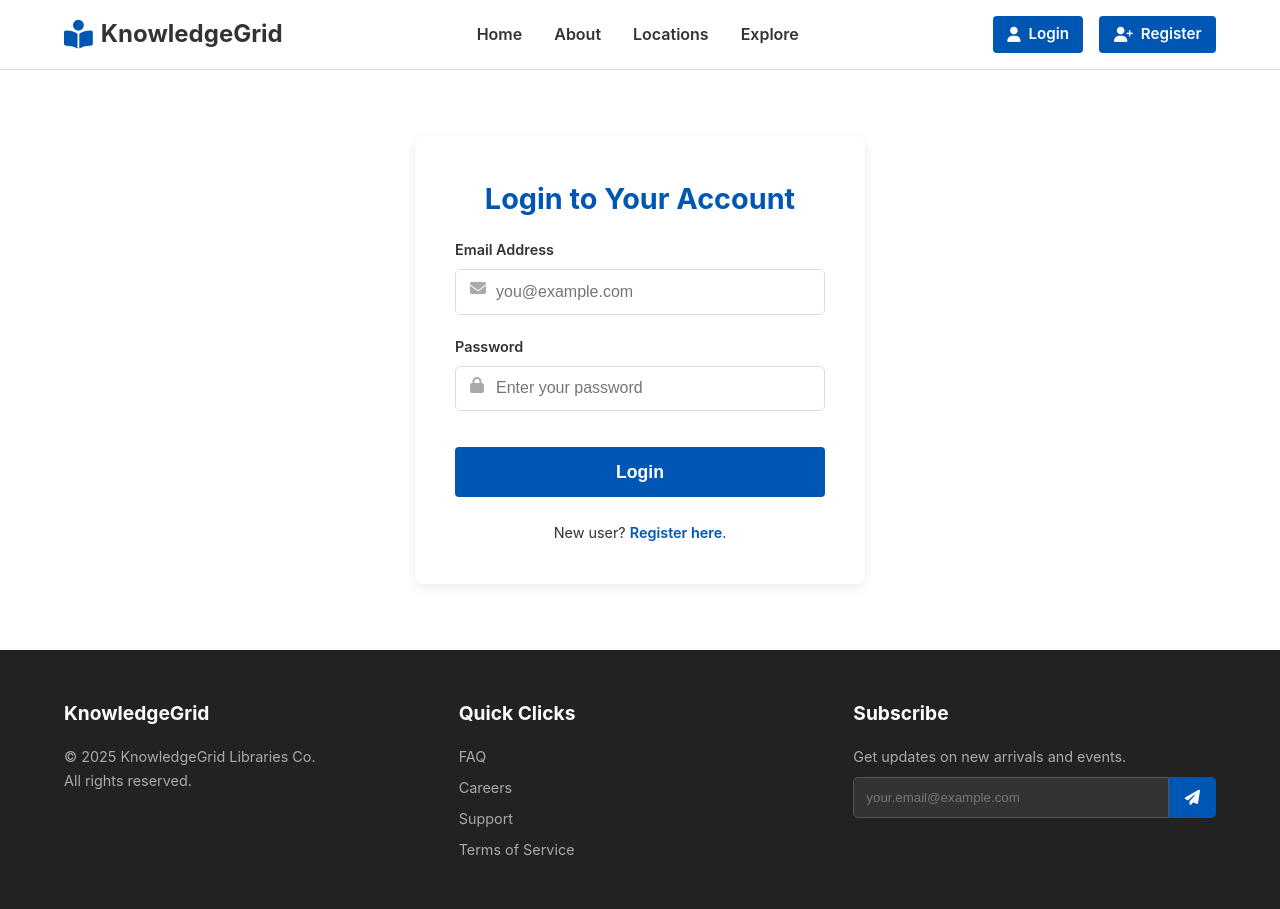
After one commit to karthikdevadiga05/KnowledgeGrid-libraries, a PHP site: page /auth/login.php in a window 1280 px wide. The commit adds this page. Run offline with PHP 8.4, Linux system fonts and the light colour scheme.

Commit message:
style: add styles to login page

```diff
--- /dev/null
+++ b/assets/css/login.css
@@ -0,0 +1,104 @@
+.form-page-container {
+    display: flex;
+    justify-content: center;
+    align-items: center;
+    padding: 4rem 1rem;
+    min-height: calc(100vh - var(--header-height) - 150px);
+}
+
+.auth-form {
+    background: #fff;
+    padding: 2.5rem;
+    border-radius: var(--card-radius);
+    box-shadow: var(--card-shadow);
+    width: 100%;
+    max-width: 450px;
+}
+
+.auth-form h2 {
+    text-align: center;
+    margin-bottom: 1rem;
+    color: var(--primary-color);
+    font-size: 1.8rem;
+}
+
+.error-message {
+    color: var(--error-color);
+    background-color: rgba(217, 48, 37, 0.1);
+    border: 1px solid rgba(217, 48, 37, 0.2);
+    padding: 0.75rem;
+    border-radius: 5px;
+    text-align: center;
+    margin-bottom: 1.5rem;
+    font-size: 0.9rem;
+}
+
+.input-group {
+    margin-bottom: 1.25rem;
+    position: relative;
+}
+
+.input-group label {
+    display: block;
+    margin-bottom: 0.5rem;
+    font-weight: 600;
+    font-size: 0.9rem;
+}
+
+.input-group i {
+    position: absolute;
+    left: 15px;
+    top: 42px;
+    color: #aaa;
+}
+
+.input-group input {
+    width: 100%;
+    padding: 0.8rem 0.8rem 0.8rem 40px;
+    border: 1px solid var(--border-color);
+    border-radius: 5px;
+    font-size: 1rem;
+    transition: border-color 0.3s ease;
+}
+
+.input-group input:focus {
+    outline: none;
+    border-color: var(--primary-color);
+    box-shadow: 0 0 0 2px rgba(0, 86, 179, 0.2);
+}
+
+.auth-form .btn {
+    width: 100%;
+    font-size: 1.1rem;
+    padding: 0.9rem;
+    margin-top: 1rem;
+}
+
+.register-link {
+    text-align: center;
+    margin-top: 1.5rem;
+    font-size: 0.9rem;
+}
+.register-link a {
+    font-weight: 600;
+}
+
+
+/* responsive styles  */
+@media (max-width: 768px) {
+    .company-name { display: none; }
+    .main-nav {
+        display: none;
+        position: absolute;
+        top: var(--header-height);
+        left: 0;
+        width: 100%;
+        background-color: #fff;
+        border-bottom: 1px solid var(--border-color);
+    }
+    .main-nav.is-active { display: block; }
+    .nav-links { flex-direction: column; padding: 1rem; }
+    .hamburger { display: block; }
+    .btn-login span { display: none; }
+    .auth-form { padding: 1.5rem; }
+}
--- a/assets/css/style.css
+++ b/assets/css/style.css
@@ -1,6 +1,4 @@
-/* =======================
-GLOBAL & ROOT
-======================== */
+/* global styles */
 :root {
 --primary-color: #0056b3; /* Deep blue */
 --primary-hover: #003d80;
@@ -57,15 +55,14 @@ ul {
 list-style: none;
 }
 
-/* =======================
-REUSABLE COMPONENTS
-======================== */
+/* reusable styles for buttons */
 .btn {
 display: inline-block;
-padding: 0.75rem 1.5rem;
+padding: 0.5rem 1.25rem;
 border: none;
-border-radius: 5px;
+border-radius: 4px;
 font-weight: 600;
+font-size: 0.95rem;
 text-align: center;
 cursor: pointer;
 transition: all 0.3s ease;
@@ -102,9 +99,7 @@ white-space: nowrap;
 border-width: 0;
 }
 
-/* =======================
-HEADER & NAVIGATION
-======================== */
+/* header and navigation styles */
 .site-header {
 height: var(--header-height);
 background-color: #fff;
@@ -171,7 +166,7 @@ gap: 1rem;
 .btn-login {
 background: var(--primary-color);
 color: var(--text-light);
-padding: 0.5rem 1rem;
+padding: 0.4rem 0.9rem;  /* Reduced from 0.5rem 1rem */
 display: flex;
 align-items: center;
 gap: 0.5rem;
@@ -189,9 +184,7 @@ cursor: pointer;
 color: var(--text-color);
 }
 
-/* =======================
-HERO SECTION
-======================== */
+/* hero section */
 .hero {
 height: 60vh;
 min-height: 400px;
@@ -226,9 +219,9 @@ opacity: 0.9;
 .hero-btn {
 background-color: var(--text-light);
 color: var(--primary-color);
-font-size: 1.1rem;
+font-size: 1rem;         /* Reduced from 1.1rem */
 font-weight: 700;
-padding: 0.8rem 2rem;
+padding: 0.6rem 1.75rem; /* Reduced from 0.8rem 2rem */
 }
 .hero-btn:hover {
 background-color: #eee;
@@ -236,9 +229,7 @@ color: var(--primary-hover);
 transform: translateY(-2px);
 }
 
-/* =======================
-MAIN CONTENT & SECTIONS
-======================== */
+/* main section styles */
 section {
 padding: 3rem 0;
 }
@@ -247,9 +238,7 @@ padding: 3rem 0;
 background-color: var(--secondary-color);
 }
 
-/* =======================
-CAROUSEL & CARDS
-======================== */
+/* carousel and cards styles */
 .carousel-container {
 display: flex;
 gap: 1.5rem;
@@ -318,9 +307,7 @@ font-size: 1.5rem;
 color: var(--text-light);
 }
 
-/* =======================
-EXPLORE SECTION
-======================== */
+/* explore section styles */
 .explore-section {
 text-align: center;
 background-color: var(--primary-color);
@@ -347,9 +334,7 @@ padding: 1rem;
 border-radius: var(--card-radius);
 }
 
-/* =======================
-FOOTER
-======================== */
+/* footer styles */
 .site-footer {
 background-color: #222;
 color: #aaa;
@@ -459,7 +444,7 @@ RESPONSIVE (MOBILE)
 }
 
 .btn-login {
-    padding: 0.5rem 0.8rem;
+    padding: 0.4rem 0.9rem;  /* Reduced from 0.5rem 1rem */
 }
 
 .hero-title {
--- /dev/null
+++ b/auth/login.php
@@ -0,0 +1,36 @@
+<?php
+$page_css = '/KnowledgeGrid-Libraries/assets/css/login.css';
+include_once '../includes/header.php';
+?>
+    <!-- MAIN CONTENT -->
+    <main class="form-page-container">
+        <div class="auth-form">
+            <h2>Login to Your Account</h2>
+
+            <?php if (!empty($error_message)) : ?>
+                <p class="error-message"><?php echo htmlspecialchars($error_message); ?></p>
+            <?php endif; ?>
+
+            <form action="login_page.php" method="POST">
+
+                <div class="input-group">
+                    <label for="email">Email Address</label>
+                    <i class="fa-solid fa-envelope"></i>
+                    <input type="email" id="email" name="email" placeholder="you@example.com" value="<?php echo htmlspecialchars($_POST['email'] ?? ''); ?>" required>
+                </div>
+
+                <div class="input-group">
+                    <label for="password">Password</label>
+                    <i class="fa-solid fa-lock"></i>
+                    <input type="password" id="password" name="password" placeholder="Enter your password" required>
+                </div>
+
+                <button type="submit" class="btn btn-primary">Login</button>
+
+                <p class="register-link">
+                    New user? <a href="login.php">Register here</a>.
+                </p>
+            </form>
+        </div>
+    </main>
+<?php include_once '../includes/footer.php'; ?>
--- a/includes/db_connect.php
+++ b/includes/db_connect.php
@@ -3,7 +3,7 @@ if (!defined('DB_HOST')) {
     define('DB_HOST', 'localhost');
     define('DB_USER', 'root');
     define('DB_PASS', '');
-    define('DB_NAME', 'e_library');
+    define('DB_NAME', 'knowledgegrid');
 }
 
 $conn = new mysqli(DB_HOST, DB_USER, DB_PASS, DB_NAME);
--- a/index.php
+++ b/index.php
@@ -18,7 +18,6 @@
             <div class="container">
                 <h2>Our Libraries</h2>
                 <div class="carousel-container">
-
                     <!-- TEMPLATE CARD -->
                     <div class="card library-card">
                         <img src="https://images.unsplash.com/photo-1521587760476-6c12a4b040da?w=500&auto=format&fit=crop&q=60" alt="Interior of a modern library" class="card-image">
```
Also changed, not shown: assets/css/register.css (+0 -18 lines), 1 other file.
